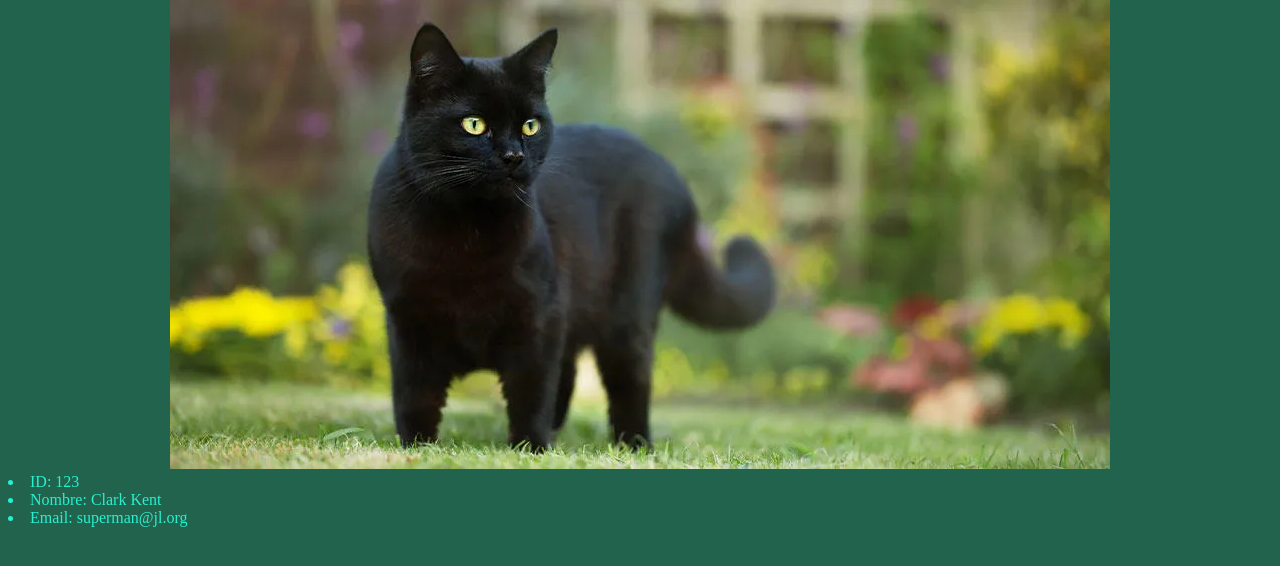
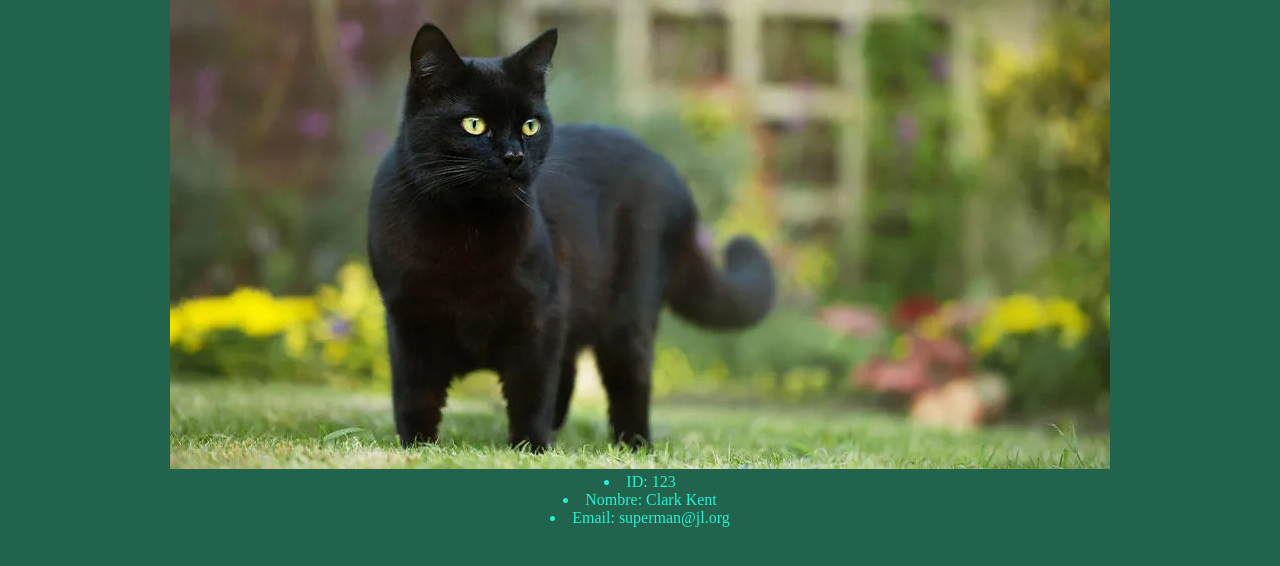
Before and after one commit to xxoku/proyectoTemplate, a Django app: page / in a window 1280 px wide. Shown: the part 81-647 px from the top of the page. Run offline with Django 5.2, Linux system fonts and the light colour scheme.

Commit message:
Update style.css

```diff
--- a/static/style/style.css
+++ b/static/style/style.css
@@ -11,11 +11,6 @@ li {
     color: rgb(39, 241, 208);
 }
 
-div li {
-    text-align: left;
-
-}
-
 #datos {
     text-align: center;
 }
```
